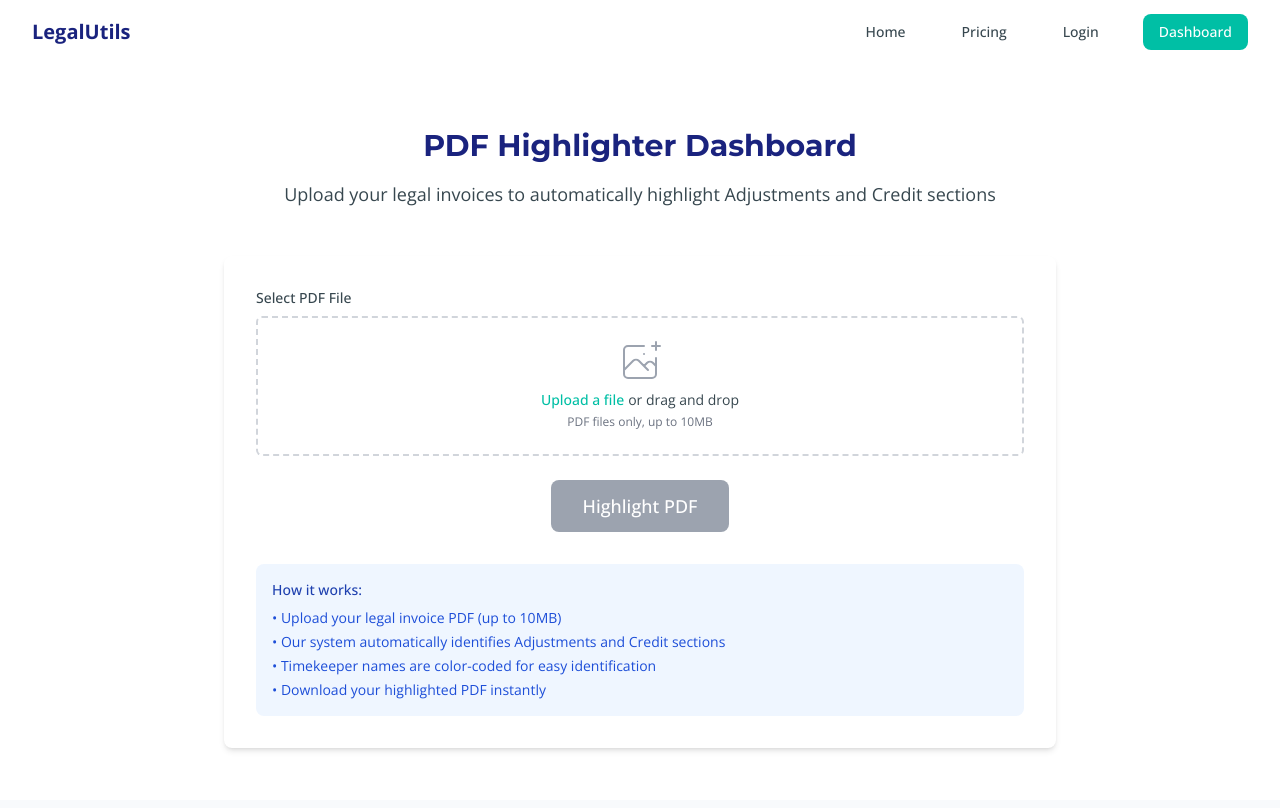
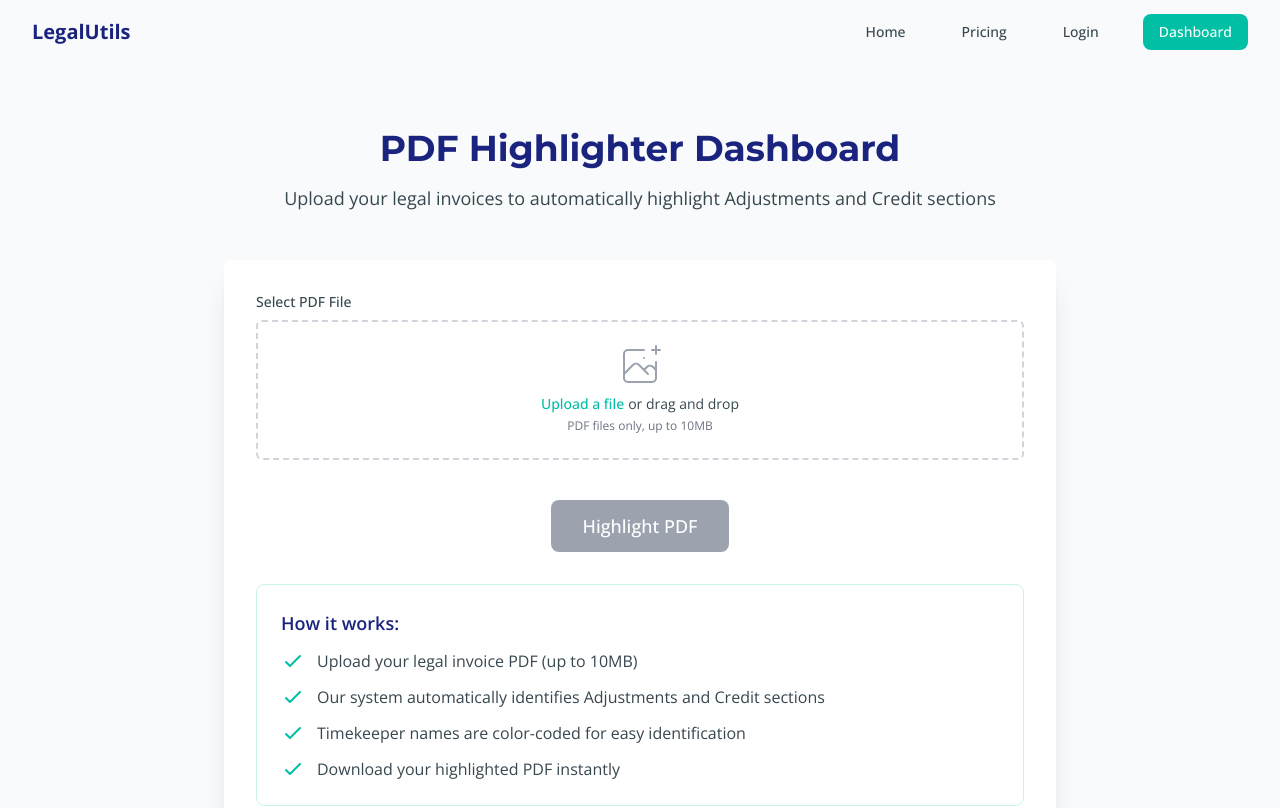
Before and after one commit to shoepack/legal-eagle, a Next.js app: page /dashboard in a window 1280 px wide. Shown: the top 808 px of the page. Built offline with nearby package versions, Linux system fonts and the light colour scheme.

Commit message:
Bg color changes, add footer to all pages (new footer comp)

```diff
--- a/src/app/dashboard/page.tsx
+++ b/src/app/dashboard/page.tsx
@@ -1,6 +1,7 @@
 "use client";
 
 import { useState, useRef } from "react";
+import CheckIcon from "@/components/CheckIcon";
 
 const DEBUG = true; // Set to false to disable debug logging
 
@@ -177,10 +178,10 @@ export default function Dashboard() {
   };
 
   return (
-    <main className="min-h-screen bg-white pt-24 sm:pt-32">
+    <main className="min-h-screen bg-gray-50 pt-24 sm:pt-32">
       <div className="max-w-4xl mx-auto px-4 sm:px-6 lg:px-8">
         <div className="text-center mb-12">
-          <h1 className="text-3xl font-heading font-bold text-navy mb-4">
+          <h1 className="text-4xl font-heading font-bold text-navy mb-4">
             PDF Highlighter Dashboard
           </h1>
           <p className="text-lg text-slate-gray">
@@ -189,7 +190,7 @@ export default function Dashboard() {
           </p>
         </div>
 
-        <div className="bg-white rounded-lg shadow-md p-8">
+        <div className="bg-white rounded-lg shadow-xl p-8">
           <form onSubmit={handleSubmit} className="space-y-6">
             <div>
               <label
@@ -333,11 +334,11 @@ export default function Dashboard() {
             )}
 
             {/* Submit Button */}
-            <div className="flex justify-center">
+            <div className="flex justify-center pt-4">
               <button
                 type="submit"
                 disabled={isLoading || !selectedFile}
-                className="bg-teal text-white px-8 py-3 rounded-lg text-lg font-medium hover:bg-opacity-90 focus:outline-none focus:ring-2 focus:ring-offset-2 focus:ring-teal disabled:bg-gray-400 disabled:cursor-not-allowed transition-colors"
+                className="bg-teal text-white px-8 py-3 rounded-lg text-lg font-medium hover:bg-opacity-90 focus:outline-none focus:ring-2 focus:ring-offset-2 focus:ring-teal disabled:bg-gray-400 disabled:cursor-not-allowed transition-transform duration-200 transform hover:scale-105 hover:shadow-lg"
               >
                 {isLoading ? (
                   <div className="flex items-center">
@@ -370,20 +371,44 @@ export default function Dashboard() {
             </div>
           </form>
 
-          <div className="mt-8 p-4 bg-blue-50 rounded-lg">
-            <h3 className="text-sm font-medium text-blue-800 mb-2">
+          <div className="mt-8 p-6 bg-light-blue rounded-lg border border-teal/20">
+            <h3 className="text-lg font-semibold text-navy mb-3">
               How it works:
             </h3>
-            <ul className="text-sm text-blue-700 space-y-1">
-              <li>• Upload your legal invoice PDF (up to 10MB)</li>
-              <li>
-                • Our system automatically identifies Adjustments and Credit
-                sections
+            <ul className="space-y-3">
+              <li className="flex items-start">
+                <div className="flex-shrink-0">
+                  <CheckIcon />
+                </div>
+                <p className="ml-3 text-slate-gray">
+                  Upload your legal invoice PDF (up to 10MB)
+                </p>
               </li>
-              <li>
-                • Timekeeper names are color-coded for easy identification
+              <li className="flex items-start">
+                <div className="flex-shrink-0">
+                  <CheckIcon />
+                </div>
+                <p className="ml-3 text-slate-gray">
+                  Our system automatically identifies Adjustments and Credit
+                  sections
+                </p>
               </li>
-              <li>• Download your highlighted PDF instantly</li>
+              <li className="flex items-start">
+                <div className="flex-shrink-0">
+                  <CheckIcon />
+                </div>
+                <p className="ml-3 text-slate-gray">
+                  Timekeeper names are color-coded for easy identification
+                </p>
+              </li>
+              <li className="flex items-start">
+                <div className="flex-shrink-0">
+                  <CheckIcon />
+                </div>
+                <p className="ml-3 text-slate-gray">
+                  Download your highlighted PDF instantly
+                </p>
+              </li>
             </ul>
           </div>
         </div>
--- a/src/app/layout.tsx
+++ b/src/app/layout.tsx
@@ -2,6 +2,7 @@ import type { Metadata } from "next";
 import { Montserrat, Open_Sans } from "next/font/google";
 import "./globals.css";
 import Navigation from "../components/Navigation";
+import Footer from "../components/Footer";
 
 const montserrat = Montserrat({
   subsets: ["latin"],
@@ -26,10 +27,11 @@ export default function RootLayout({
   return (
     <html lang="en">
       <body
-        className={`${openSans.variable} ${montserrat.variable} font-sans antialiased bg-slate-50`}
+        className={`${openSans.variable} ${montserrat.variable} font-sans antialiased bg-slate-50 flex flex-col min-h-screen`}
       >
         <Navigation />
-        {children}
+        <main className="flex-grow">{children}</main>
+        <Footer />
       </body>
     </html>
   );
--- a/src/app/page.tsx
+++ b/src/app/page.tsx
@@ -279,24 +279,6 @@ export default function Home() {
           </div>
         </div>
       </div>
-
-      {/* Footer */}
-      <footer className="bg-gray-800 text-white py-8">
-        <div className="max-w-7xl mx-auto px-4 sm:px-6 lg:px-8 text-center">
-          <p>&copy; 2025 LegalUtils. All rights reserved.</p>
-          <div className="flex justify-center space-x-4 mt-4">
-            <Link href="#" className="hover:text-teal">
-              Terms of Service
-            </Link>
-            <Link href="#" className="hover:text-teal">
-              Privacy Policy
-            </Link>
-            <Link href="#" className="hover:text-teal">
-              Contact Us
-            </Link>
-          </div>
-        </div>
-      </footer>
     </main>
   );
 }
--- a/src/app/pricing/page.tsx
+++ b/src/app/pricing/page.tsx
@@ -3,7 +3,7 @@ import CheckIcon from "@/components/CheckIcon";
 
 export default function Pricing() {
   return (
-    <main className="min-h-screen bg-white pt-24 sm:pt-32">
+    <main className="min-h-screen bg-gray-50 pt-24 sm:pt-32">
       <div className="max-w-7xl mx-auto px-4 sm:px-6 lg:px-8">
         <div className="text-center mb-16">
           <h1 className="text-4xl font-heading font-bold text-navy mb-4">
@@ -20,7 +20,7 @@ export default function Pricing() {
             <div className="bg-teal text-white text-center text-sm font-bold uppercase tracking-wider py-2 rounded-t-lg">
               Recommended
             </div>
-            <div className="relative bg-light-blue rounded-b-lg shadow-lg border-2 border-teal p-6 flex flex-col flex-grow">
+            <div className="relative bg-white rounded-b-lg shadow-lg border-2 border-teal p-6 flex flex-col flex-grow">
               <div className="flex-grow">
                 <div className="text-center">
                   <h3 className="text-2xl font-semibold text-navy mb-2">
--- /dev/null
+++ b/src/components/Footer.tsx
@@ -0,0 +1,22 @@
+import Link from "next/link";
+
+export default function Footer() {
+  return (
+    <footer className="bg-gray-800 text-white py-8">
+      <div className="max-w-7xl mx-auto px-4 sm:px-6 lg:px-8 text-center">
+        <p>&copy; 2025 LegalUtils. All rights reserved.</p>
+        <div className="flex justify-center space-x-4 mt-4">
+          <Link href="#" className="hover:text-teal">
+            Terms of Service
+          </Link>
+          <Link href="#" className="hover:text-teal">
+            Privacy Policy
+          </Link>
+          <Link href="#" className="hover:text-teal">
+            Contact Us
+          </Link>
+        </div>
+      </div>
+    </footer>
+  );
+}
```
